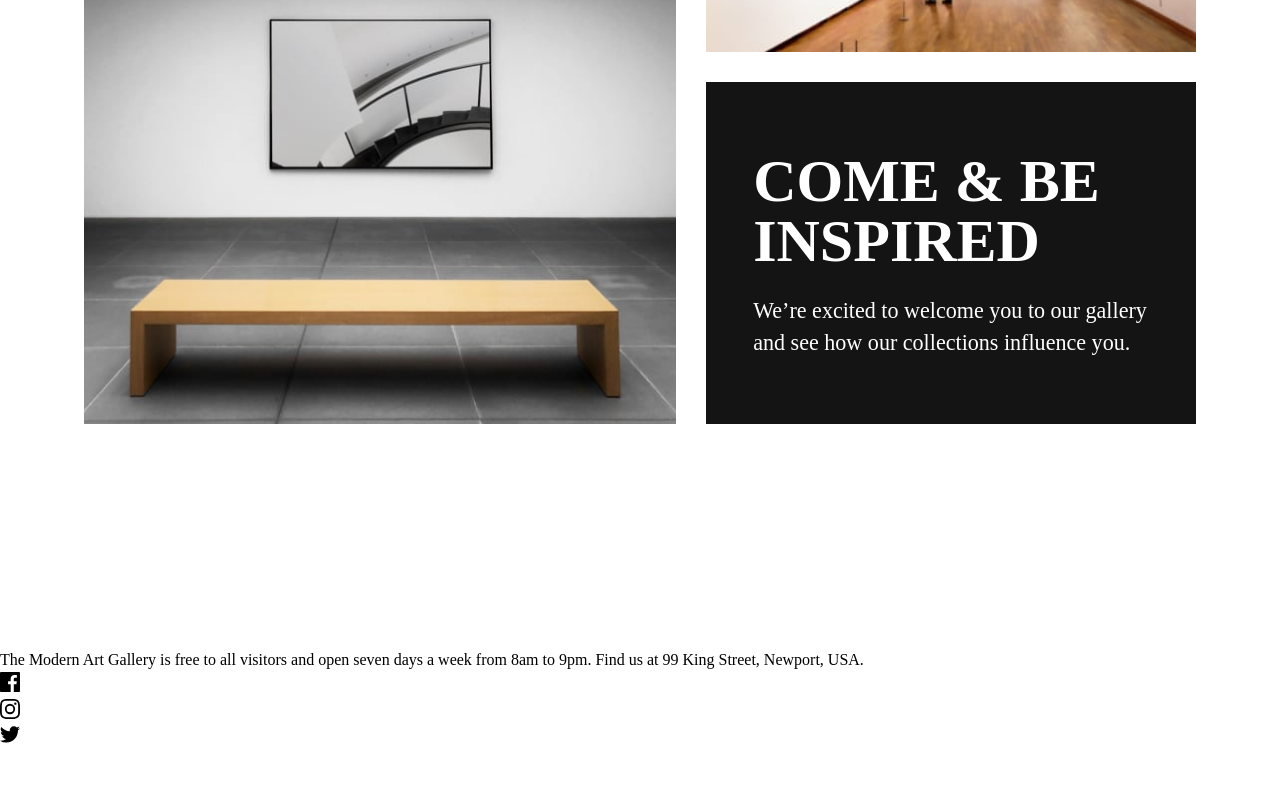
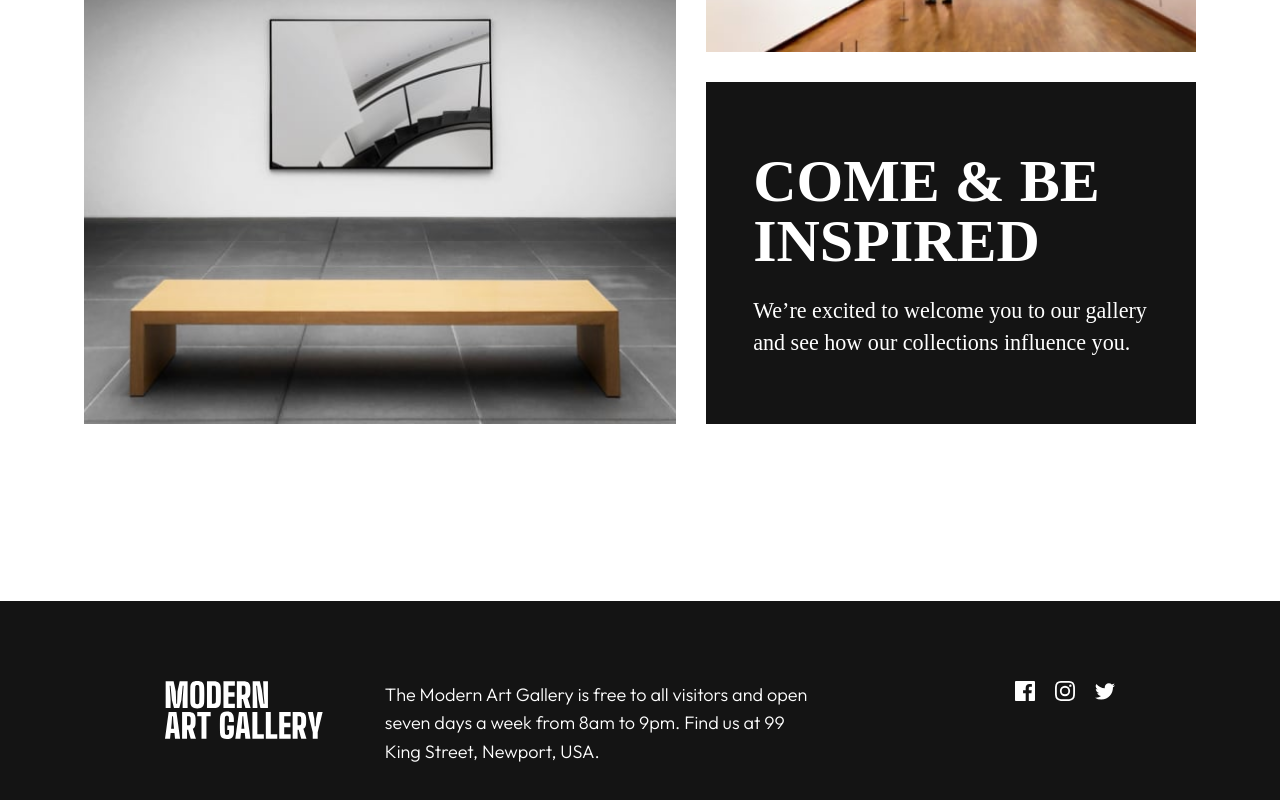
Before and after one commit to V-Carames/React--Modern-Art-Gallery, a React (Vite) app: page / in a window 1280 px wide. Shown: the part 1766-2566 px from the top of the page. Before the commit the page ends 2516 px from the top, so only its background shows below. Built offline with nearby package versions, Linux system fonts and the light colour scheme; a web font is replaced by a local one.

Commit message:
"Footer" Components Styled

```diff
--- /dev/null
+++ b/src/scss/components/footer/_footer.scss
@@ -0,0 +1,32 @@
+.footer {
+  background: var(--secondary-color);
+  padding: 3rem 2rem;
+}
+
+.footer__container {
+  max-width: 69.38rem;
+
+  display: flex;
+  flex-direction: column;
+  align-items: flex-start;
+  gap: 2.38rem;
+
+  margin: 0 auto;
+}
+
+@media (min-width: 43.75em) {
+  .footer {
+    padding: 3.5rem 2.5rem;
+  }
+
+  .footer__container {
+    flex-direction: row;
+    justify-content: space-between;
+  }
+}
+
+@media (min-width: 68.75em) {
+  .footer {
+    padding: 5rem 10.31rem;
+  }
+}
--- /dev/null
+++ b/src/scss/components/footer/_footerLogo.scss
@@ -0,0 +1,5 @@
+@media (min-width: 68.75em) {
+  .footer__logo img {
+    width: 9.94rem;
+  }
+}
--- /dev/null
+++ b/src/scss/components/footer/_footerSocials.scss
@@ -0,0 +1,16 @@
+.socials {
+  display: flex;
+  align-items: center;
+  gap: 1.25rem;
+
+  &__icon {
+    fill: var(--quaternary-color);
+
+    @media (hover: hover) {
+      &:is(:hover, :focus, :focus-visible) {
+        fill: var(--primary-color);
+        transition: var(--transition);
+      }
+    }
+  }
+}
--- /dev/null
+++ b/src/scss/components/footer/_footerText.scss
@@ -0,0 +1,25 @@
+.footer__text {
+  font-size: 1rem;
+  font-family: var(--font-family-two);
+  font-weight: 300;
+  line-height: 1.63;
+
+  color: var(--quaternary-color);
+}
+
+@media (min-width: 43.75em) {
+  .footer__text {
+    max-width: 27ch;
+    margin-right: 4.19rem;
+  }
+}
+
+@media (min-width: 68.75em) {
+  .footer__text {
+    max-width: 37ch;
+
+    font-size: 1.13rem;
+    line-height: 1.56;
+    margin-right: 8.13rem;
+  }
+}
--- a/src/scss/main.scss
+++ b/src/scss/main.scss
@@ -13,3 +13,8 @@
 @use "components/gallery/gallery";
 @use "components/gallery/galleryPicture";
 @use "components/gallery/galleryContent";
+
+@use "components/footer/footer";
+@use "components/footer/footerLogo";
+@use "components/footer/footerText";
+@use "components/footer/footerSocials";
```
